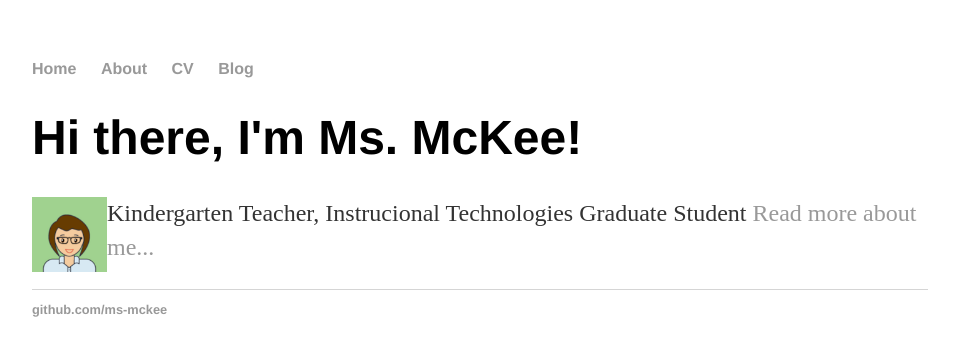
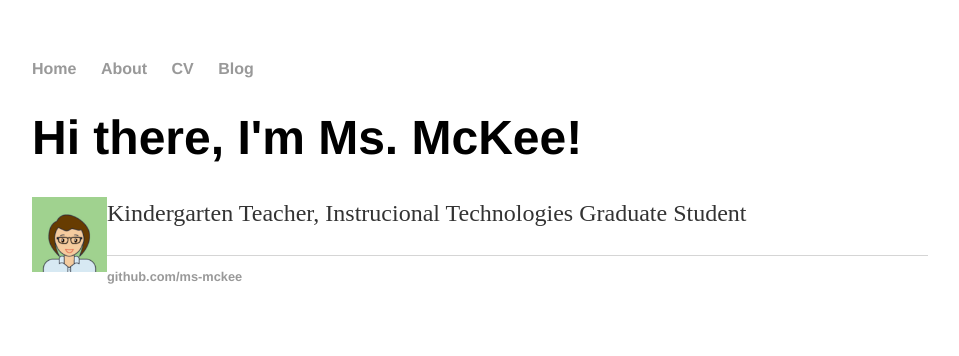
Before and after one commit to ms-mckee/ms-mckee.github.io, a Jekyll site: the page built from index.html, in a window 1280 px wide. Shown: the top 356 px of the page, without its empty margins (160-1119 px from the left). Built offline with Jekyll 4.4.1, drawn with Linux system fonts in a browser that asks for light colours.

Commit message:
Update index.html

```diff
--- a/index.html
+++ b/index.html
@@ -7,6 +7,6 @@ title: Ms. McKee's webpage
 	<div>
 	<h1>Hi there, I'm Ms. McKee!</h1><img src="{{site.url}}/assets/avatar.png", height=75, width=75, align="left">
 	</div>
-	<p>Kindergarten Teacher, Instrucional Technologies Graduate Student <a href="/about">Read more about me...</a></p>
+	<p>Kindergarten Teacher, Instrucional Technologies Graduate Student</p>
 
 </div><!-- /.blurb -->
```
